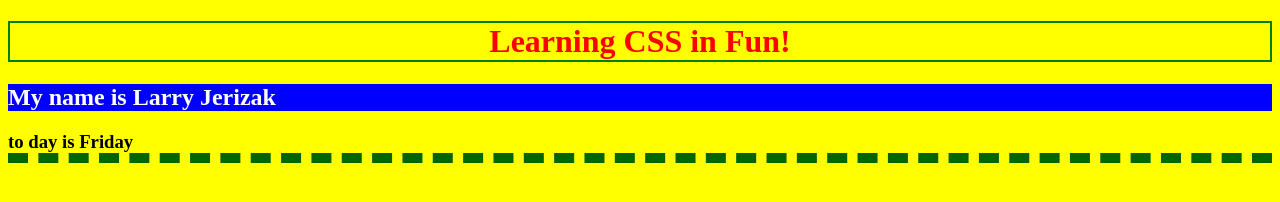
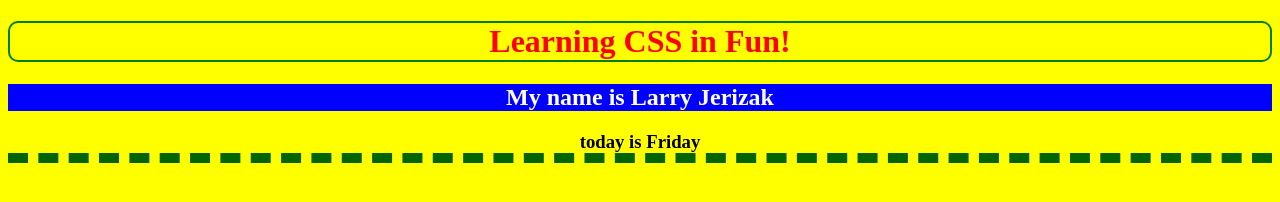
Before and after one commit to larryjerizak/web1, a plain HTML site: page learncss.html in a window 1280 px wide. Drawn offline with Linux system fonts and the light colour scheme.

Commit message:
edit border and color in css.style

```diff
--- a/learncss.html
+++ b/learncss.html
@@ -10,14 +10,22 @@
                 background-color: yellow;
             }
             #today {
-                border-bottom: 10px dashed darkgreen;
+                border-bottom-width: 10px ;
+                border-bottom-style: dashed;
+                border-bottom-color: darkgreen ;
+            }
+            .center {
+                text-align: center;
+            }
+            h1 {
+                border-radius: 10px;
             }
         </style>
     </head>
     <body>
         <!--Inline CSS-->
         <h1 style="color: red; text-align: center"> Learning CSS in Fun!</h1>
-        <h2 style="color: white;"> My name is Larry Jerizak </h2>
-        <h3 id="today" class="center">to day is Friday</h3>
+        <h2 style="color: white;" class="center"> My name is Larry Jerizak </h2>
+        <h3 id="today" class="center">today is Friday</h3>
     </body>
 </html>
```
